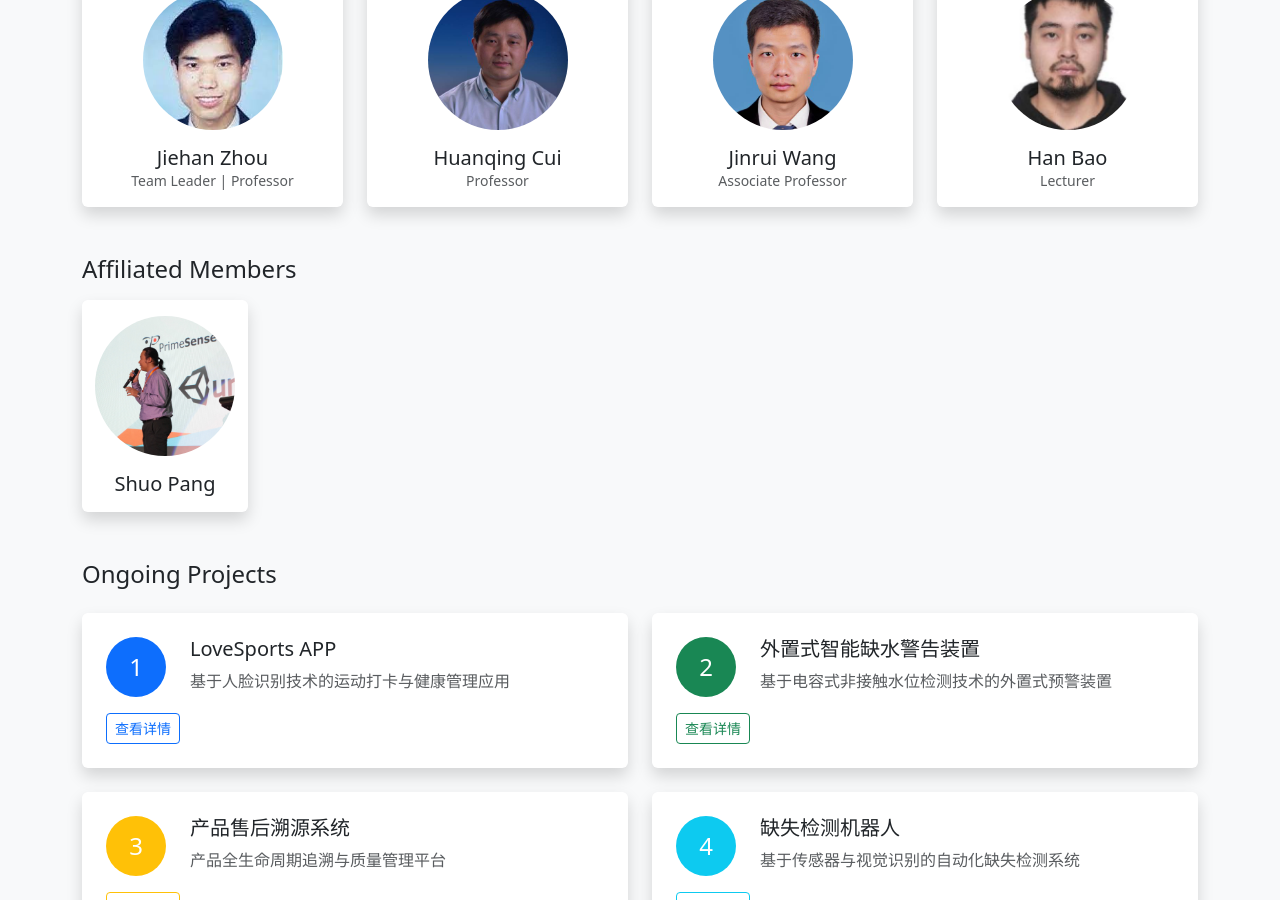
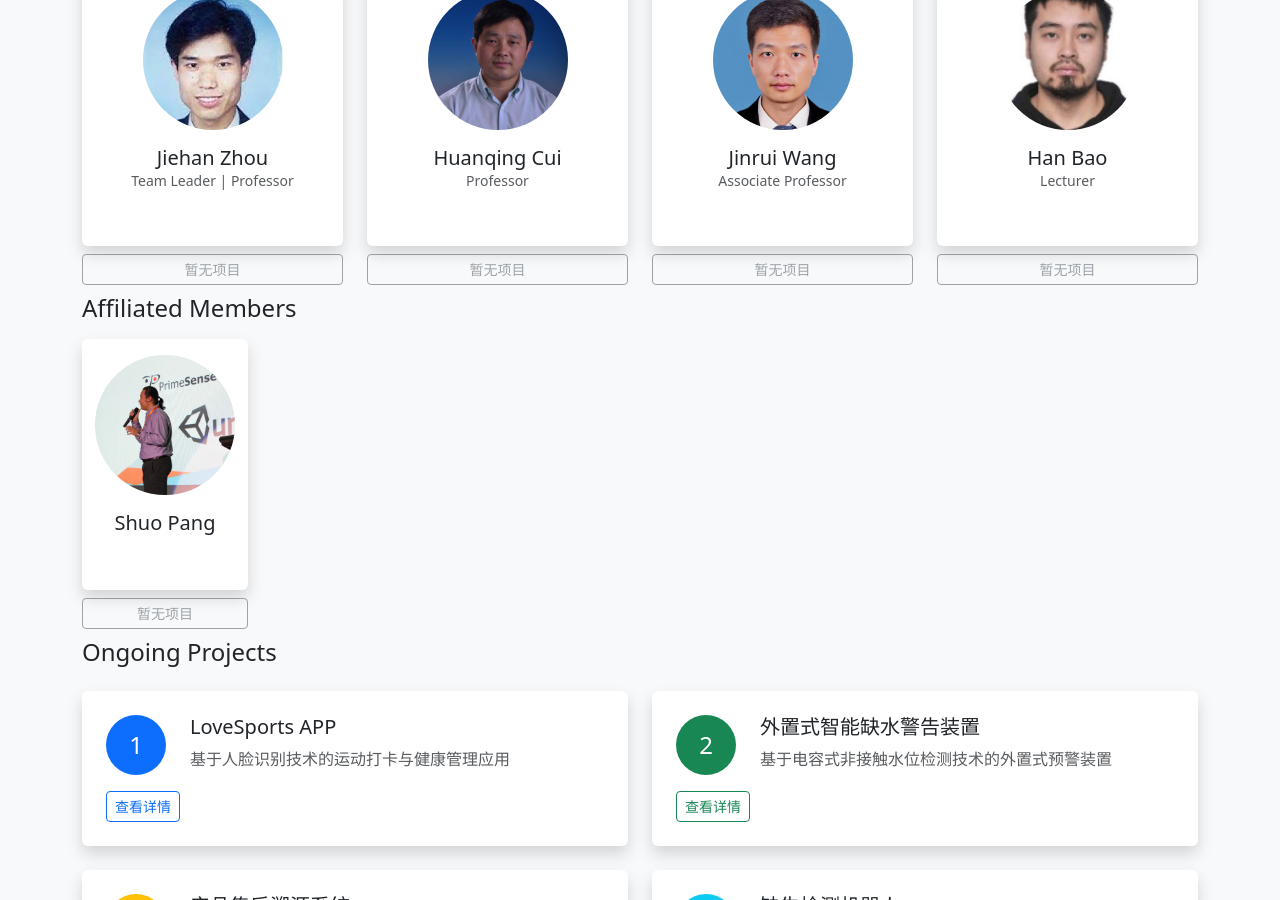
Before and after one commit to fablab4cogtwins/fablab4cogtwins.github.io, a Jekyll site: the page built from index.html, in a window 1280 px wide and 900 px high, scrolled down 1021 px. Built offline with Jekyll 4.4.1, drawn with Linux system fonts in a browser that asks for light colours; the list of posts is cut into pages by our own code.

Commit message:
Update team.html

```diff
--- a/_includes/team.html
+++ b/_includes/team.html
@@ -1,7 +1,9 @@
+<!-- Lab Members -->
 <div class="row gy-4">
   {% if site.data.lab_members and site.data.lab_members | size > 0 %}
     {% for member in site.data.lab_members %}
     <div class="col-6 col-md-4 col-lg-3 text-center hprofile">
+      <!-- 整个卡片可点击跳转个人详情页（保留原有逻辑） -->
       <a href="{{ member.profile | relative_url }}" class="text-decoration-none">
         <div class="card shadow border-0 h-100 animate__animated animate__fadeInUp">
           <img src="{{ member.photo | relative_url }}" class="card-img-top rounded-circle mx-auto mt-3"
@@ -12,45 +14,127 @@
           </div>
         </div>
       </a>
+
+      <!-- 新增：项目按钮（不包裹在 a 标签内，避免跳转冲突） -->
+      {% if member.projects and member.projects.size > 0 %}
+      <div class="mt-2">
+        <button type="button" class="btn btn-sm btn-outline-info w-100" data-bs-toggle="modal" data-bs-target="#projectModalLab{{ forloop.index }}">
+          📋 参与项目 ({{ member.projects.size }})
+        </button>
       </div>
+      {% else %}
+      <div class="mt-2">
+        <button class="btn btn-sm btn-outline-secondary w-100" disabled>暂无项目</button>
+      </div>
+      {% endif %}
+    </div>
+
+    <!-- 模态框：展示该成员的所有项目（Lab Members） -->
+    {% if member.projects and member.projects.size > 0 %}
+    <div class="modal fade" id="projectModalLab{{ forloop.index }}" tabindex="-1" aria-labelledby="modalLabLabel{{ forloop.index }}" aria-hidden="true">
+      <div class="modal-dialog modal-dialog-centered">
+        <div class="modal-content">
+          <div class="modal-header bg-gradient-primary text-white">
+            <h5 class="modal-title" id="modalLabLabel{{ forloop.index }}">{{ member.name }} - 参与项目</h5>
+            <button type="button" class="btn-close btn-close-white" data-bs-dismiss="modal" aria-label="Close"></button>
+          </div>
+          <div class="modal-body">
+            <ul class="list-group list-group-flush">
+              {% for proj_item in member.projects %}
+                {% assign proj_name = proj_item.name %}
+                {% assign proj_role = proj_item.role %}
+                <li class="list-group-item d-flex justify-content-between align-items-center">
+                  {{ proj_name }}
+                  {% if proj_role == "leader" %}
+                    <span class="badge bg-warning text-dark">⭐ 负责人</span>
+                  {% else %}
+                    <span class="badge bg-secondary text-white">成员</span>
+                  {% endif %}
+                </li>
+              {% endfor %}
+            </ul>
+          </div>
+          <div class="modal-footer">
+            <button type="button" class="btn btn-secondary" data-bs-dismiss="modal">关闭</button>
+          </div>
+        </div>
+      </div>
+    </div>
+    {% endif %}
+
     {% endfor %}
   {% endif %}
 </div>
 
+<!-- Affiliated Members -->
 <h4 class="mt-5 mb-3">Affiliated Members</h4>
 <div class="row gy-3">
   {% for member in site.data.affiliated_members %}
   <div class="col-6 col-md-4 col-lg-3 col-xl-2 text-center hprofile">
     {% if member.profile %}
-		<a
-			href="{{ member.profile | relative_url }}"
-			class="text-decoration-none"
-		>
+    <a href="{{ member.profile | relative_url }}" class="text-decoration-none">
     {% else %}
-		<a
-			class="disabled text-decoration-none"
-		>
+    <a class="disabled text-decoration-none">
     {% endif %}
-			<div
-				class="card shadow border-0 h-100 animate__animated animate__fadeInUp"
-			>
-				<img
-					src="{{ member.photo | relative_url }}"
-					class="card-img-top rounded-circle mx-auto mt-3"
-					style="width: 140px; height: 140px; object-fit: cover"
-					alt="{{ member.name }}"
-					loading="lazy"
-				/>
+      <div class="card shadow border-0 h-100 animate__animated animate__fadeInUp">
+        <img src="{{ member.photo | relative_url }}" class="card-img-top rounded-circle mx-auto mt-3"
+             style="width: 140px; height: 140px; object-fit: cover" alt="{{ member.name }}" loading="lazy" />
         <div class="card-body">
           <h5 class="card-title mb-0 hover-primary">{{ member.name }}</h5>
           <div class="card-text text-muted small">{{ member.title }}</div>
         </div>
       </div>
     </a>
+
+    <!-- 新增：项目按钮 -->
+    {% if member.projects and member.projects.size > 0 %}
+    <div class="mt-2">
+      <button type="button" class="btn btn-sm btn-outline-info w-100" data-bs-toggle="modal" data-bs-target="#projectModalAff{{ forloop.index }}">
+        📋 参与项目 ({{ member.projects.size }})
+      </button>
     </div>
+    {% else %}
+    <div class="mt-2">
+      <button class="btn btn-sm btn-outline-secondary w-100" disabled>暂无项目</button>
+    </div>
+    {% endif %}
+  </div>
+
+  <!-- 模态框：展示该成员的所有项目（Affiliated Members） -->
+  {% if member.projects and member.projects.size > 0 %}
+  <div class="modal fade" id="projectModalAff{{ forloop.index }}" tabindex="-1" aria-labelledby="modalAffLabel{{ forloop.index }}" aria-hidden="true">
+    <div class="modal-dialog modal-dialog-centered">
+      <div class="modal-content">
+        <div class="modal-header bg-gradient-primary text-white">
+          <h5 class="modal-title" id="modalAffLabel{{ forloop.index }}">{{ member.name }} - 参与项目</h5>
+          <button type="button" class="btn-close btn-close-white" data-bs-dismiss="modal" aria-label="Close"></button>
+        </div>
+        <div class="modal-body">
+          <ul class="list-group list-group-flush">
+            {% for proj_item in member.projects %}
+              {% assign proj_name = proj_item.name %}
+              {% assign proj_role = proj_item.role %}
+              <li class="list-group-item d-flex justify-content-between align-items-center">
+                {{ proj_name }}
+                {% if proj_role == "leader" %}
+                  <span class="badge bg-warning text-dark">⭐ 负责人</span>
+                {% else %}
+                  <span class="badge bg-secondary text-white">成员</span>
+                {% endif %}
+              </li>
+            {% endfor %}
+          </ul>
+        </div>
+        <div class="modal-footer">
+          <button type="button" class="btn btn-secondary" data-bs-dismiss="modal">关闭</button>
+        </div>
+      </div>
+    </div>
+  </div>
+  {% endif %}
+
   {% endfor %}
 </div>
-
 <!-- Our Projects Section -->
 {% if site.data.projects and site.data.projects | size > 0 %}
 <h4 class="mt-5 mb-4">Ongoing Projects</h4>
```
Lines whose indentation alone changed are shown as unchanged.
